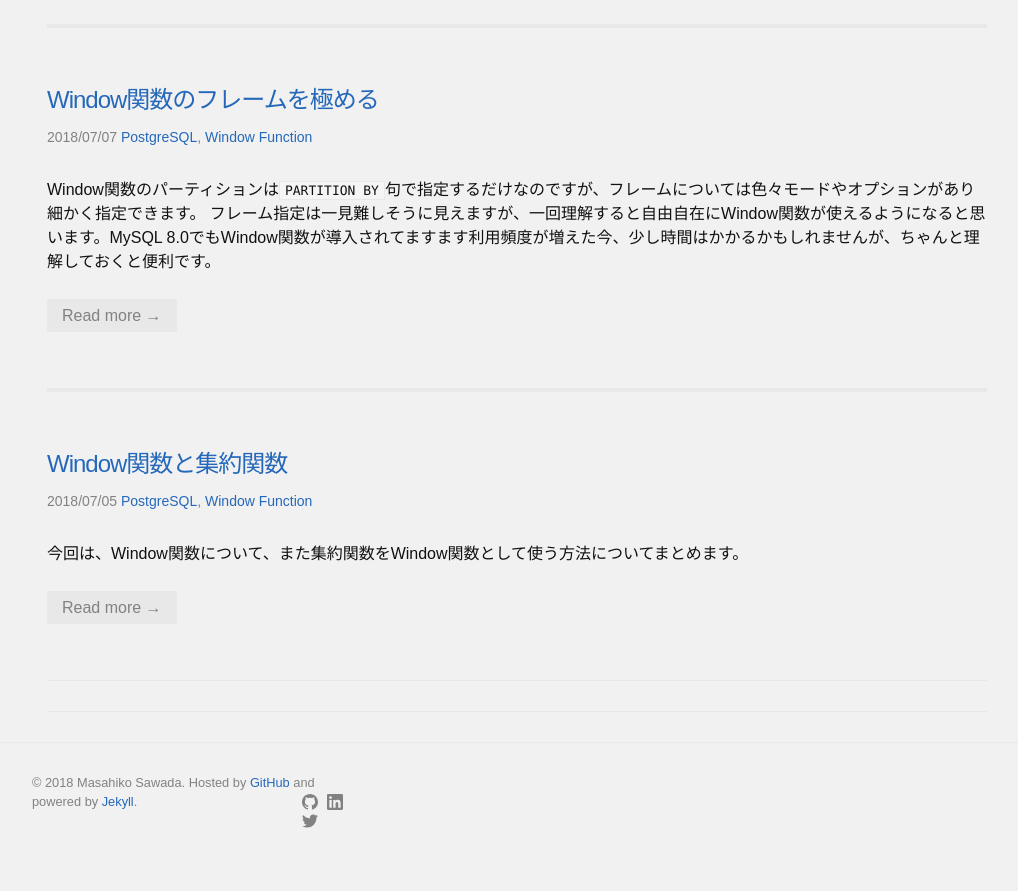
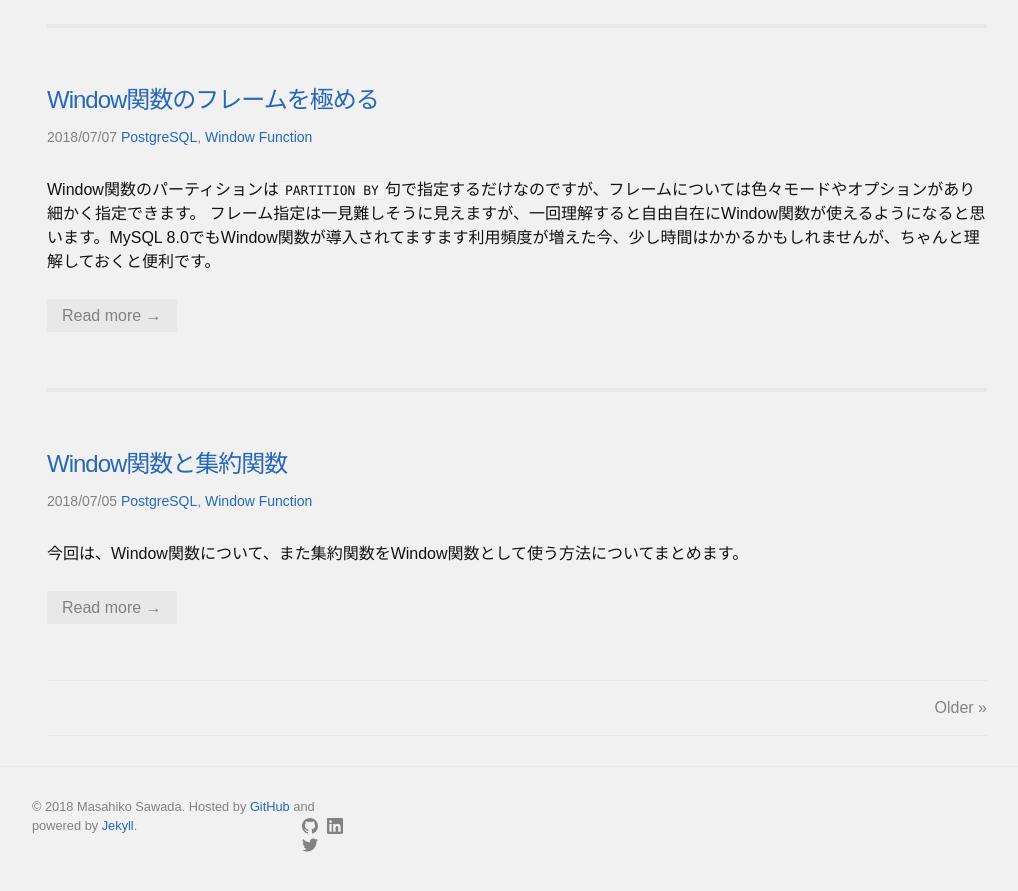
Before and after one commit to MasahikoSawada/masahikosawada.github.io, a Jekyll site: the page built from index.html, in a window 1280 px wide and 900 px high, scrolled down 922 px. Shown: the top 891 px of the window, without its empty margins (123-1141 px from the left). Built offline with Jekyll 4.4.1, drawn with Linux system fonts in a browser that asks for light colours; the list of posts is cut into pages by our own code.

Commit message:
FIx paginator.

```diff
--- a/_layouts/home.html
+++ b/_layouts/home.html
@@ -31,16 +31,15 @@ layout: default
     {% endfor %}
   </ul>
 
-  {% if paginator.total_pages > 1 %}
+
     <div class="pagination">
-      {% if paginaotor.next_page %}
-        <a class="previous" href="{{ paginator.next_page_path | relative_url }}">&laquo; Older </a>
+      {% if paginator.previous_page %}
+	<a class="previous" href="{{ paginator.previous_page_path | relative_url }}"> &laquo; Newer</a>
       {% endif %}
-
-      {% if paginator.previous_page %}
-	<a class="next" href="{{ paginator.previous_page_path | relative_url }}">Newer &raquo;</a>
+      {% if paginator.next_page %}
+        <a class="next" href="{{ paginator.next_page_path | relative_url }}">Older &raquo;</a>
       {% endif %}
     </div>
-  {% endif %}
+
 
 </div>
```
